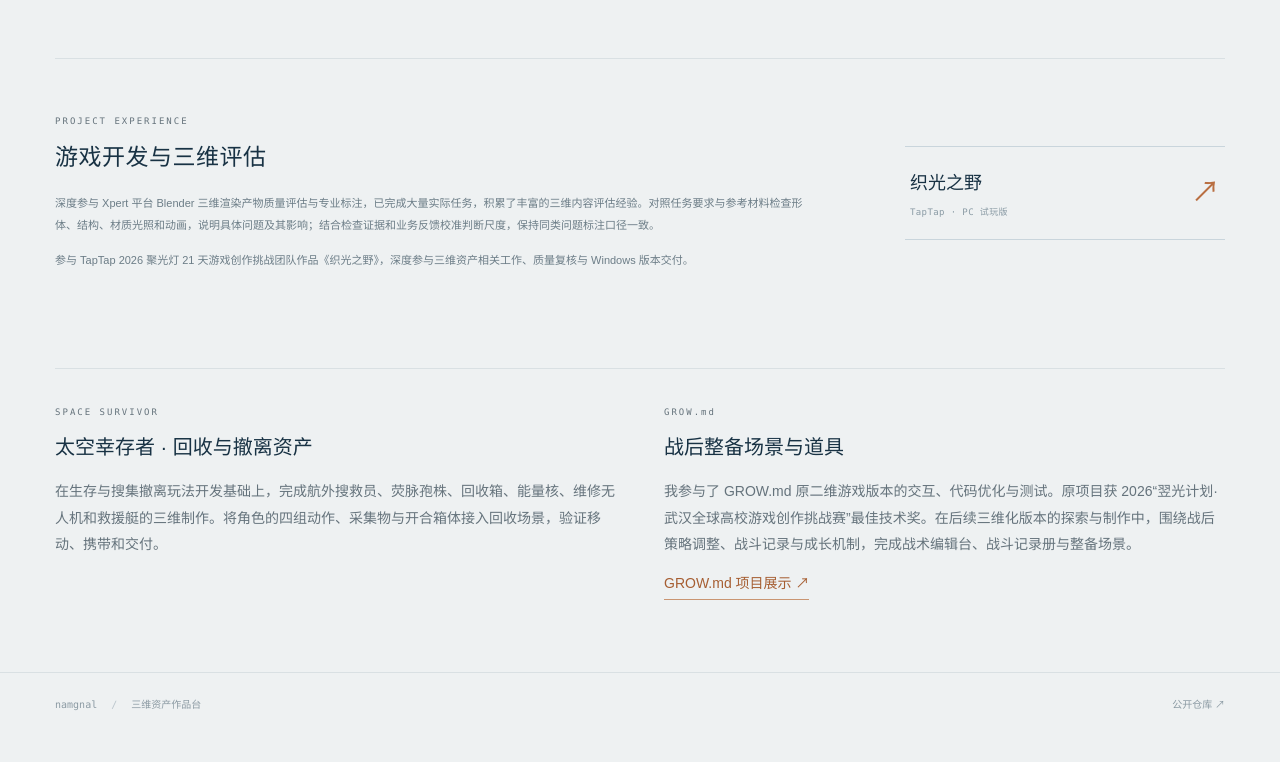
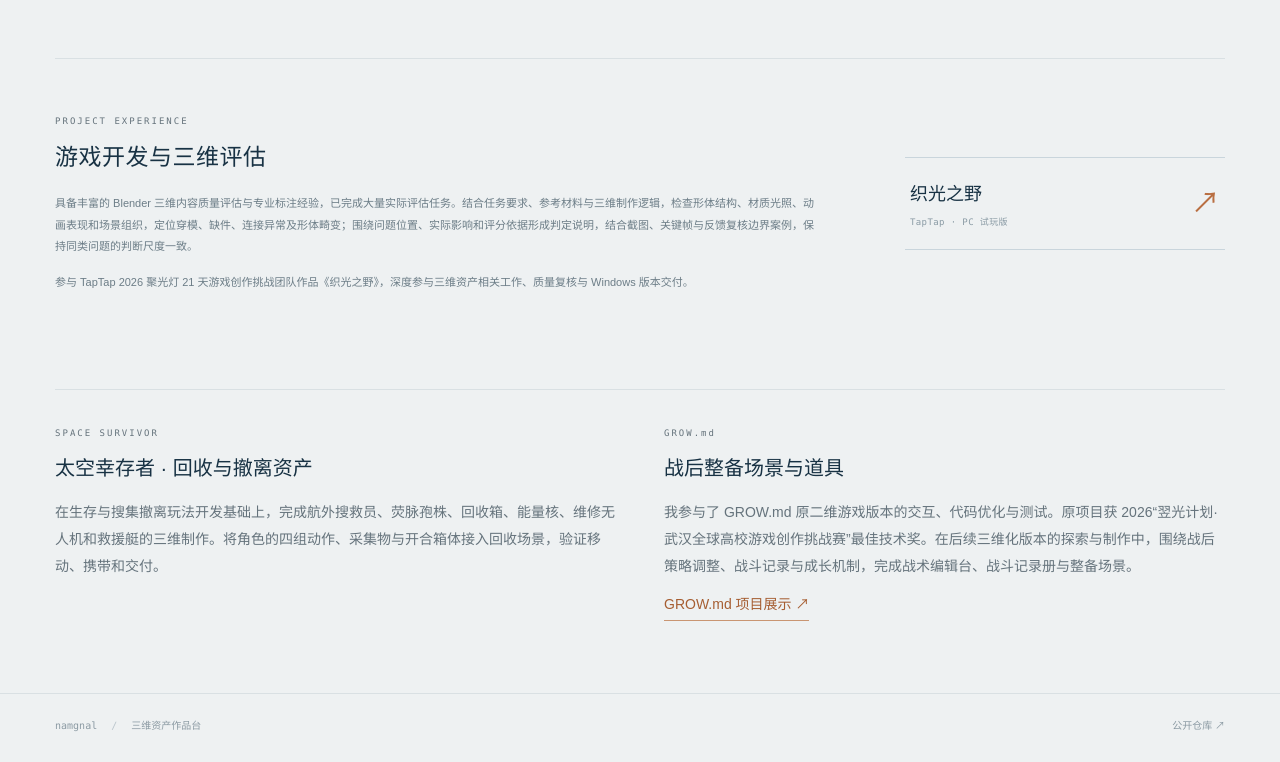
Before and after one commit to namgnal/blender-asset-portfolio, a plain HTML site: page index.html in a window 1280 px wide. Shown: the part 1248-2010 px from the top of the page. Before the commit the page ends 1989 px from the top, so only its background shows below. Drawn offline with nearby package versions, Linux system fonts and the light colour scheme.

Commit message:
docs: 强化三维评估经验并省去平台标识

```diff
--- a/index.html
+++ b/index.html
@@ -75,7 +75,7 @@
     </section>
 
     <section id="experience" class="experience-section">
-      <div><p class="eyebrow">PROJECT EXPERIENCE</p><h2>游戏开发与三维评估</h2><p>深度参与 Xpert 平台 Blender 三维渲染产物质量评估与专业标注，已完成大量实际任务，积累了丰富的三维内容评估经验。对照任务要求与参考材料检查形体、结构、材质光照和动画，说明具体问题及其影响；结合检查证据和业务反馈校准判断尺度，保持同类问题标注口径一致。</p><p>参与 TapTap 2026 聚光灯 21 天游戏创作挑战团队作品《织光之野》，深度参与三维资产相关工作、质量复核与 Windows 版本交付。</p></div>
+      <div><p class="eyebrow">PROJECT EXPERIENCE</p><h2>游戏开发与三维评估</h2><p>具备丰富的 Blender 三维内容质量评估与专业标注经验，已完成大量实际评估任务。结合任务要求、参考材料与三维制作逻辑，检查形体结构、材质光照、动画表现和场景组织，定位穿模、缺件、连接异常及形体畸变；围绕问题位置、实际影响和评分依据形成判定说明，结合截图、关键帧与反馈复核边界案例，保持同类问题的判断尺度一致。</p><p>参与 TapTap 2026 聚光灯 21 天游戏创作挑战团队作品《织光之野》，深度参与三维资产相关工作、质量复核与 Windows 版本交付。</p></div>
       <a class="experience-link" href="https://www.taptap.cn/app/985908" target="_blank" rel="noopener noreferrer"><span>织光之野<small>TapTap · PC 试玩版</small></span><span class="external-arrow" aria-hidden="true">↗</span></a>
     </section>
     <section class="project-context-grid" aria-label="作品与项目需求">
```
Also changed, not shown: assets/manifest.json, 1 other file.
